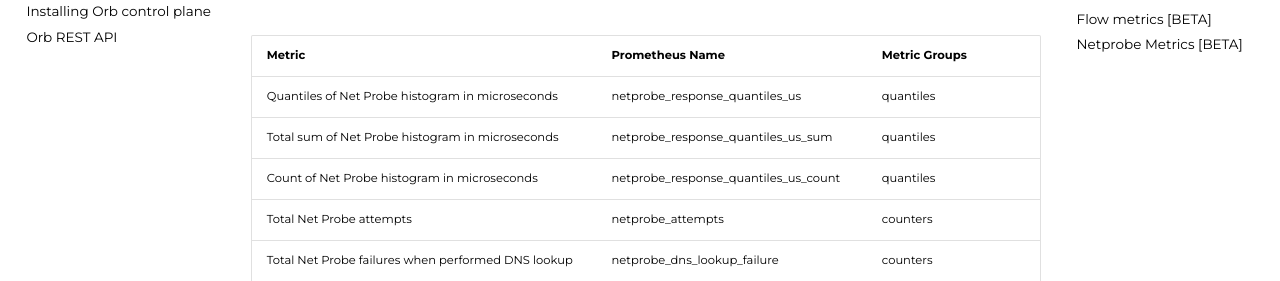
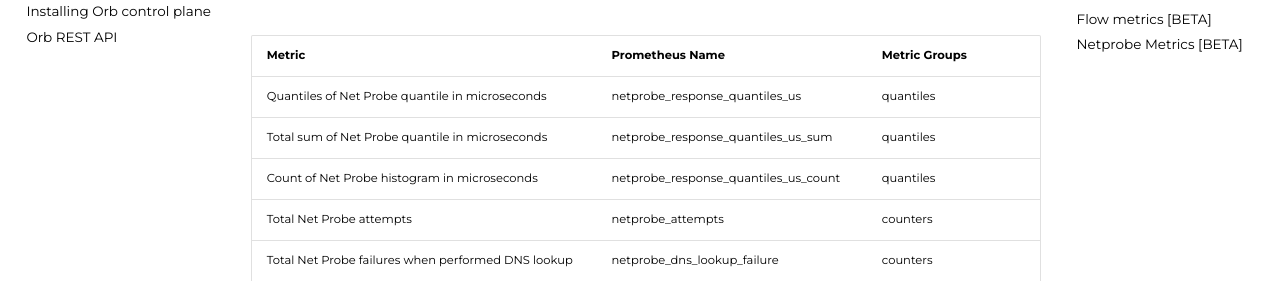
Before and after one commit to orb-community/orb-website, an MkDocs documentation site: the page built from docs/documentation/pktvisor_metrics.md, in a window 1280 px wide and 900 px high, scrolled down 10198 px. Shown: the part 252-533 px from the top of the window. Built offline with MkDocs 1.6.1 and Material for MkDocs 9.7.7, drawn with Linux system fonts in a browser that asks for light colours.

```diff
--- a/docs/documentation/pktvisor_metrics.md
+++ b/docs/documentation/pktvisor_metrics.md
@@ -249,8 +249,8 @@
 
 | Metric                                                                                 | Prometheus Name                           | Metric Groups                        |
 |----------------------------------------------------------------------------------------|-------------------------------------------|--------------------------------------|
-| Quantiles of Net Probe histogram in microseconds                                       | netprobe\_response\_quantiles\_us         | quantiles                            |
-| Total sum of Net Probe histogram in microseconds                                       | netprobe\_response\_quantiles\_us\_sum    | quantiles                            |
+| Quantiles of Net Probe quantile in microseconds                                        | netprobe\_response\_quantiles\_us         | quantiles                            |
+| Total sum of Net Probe quantile in microseconds                                        | netprobe\_response\_quantiles\_us\_sum    | quantiles                            |
 | Count of Net Probe histogram in microseconds                                           | netprobe\_response\_quantiles\_us\_count  | quantiles                            |
 | Total Net Probe attempts                                                               | netprobe\_attempts                        | counters                             |
 | Total Net Probe failures when performed DNS lookup                                     | netprobe\_dns\_lookup\_failure            | counters                             |
```
